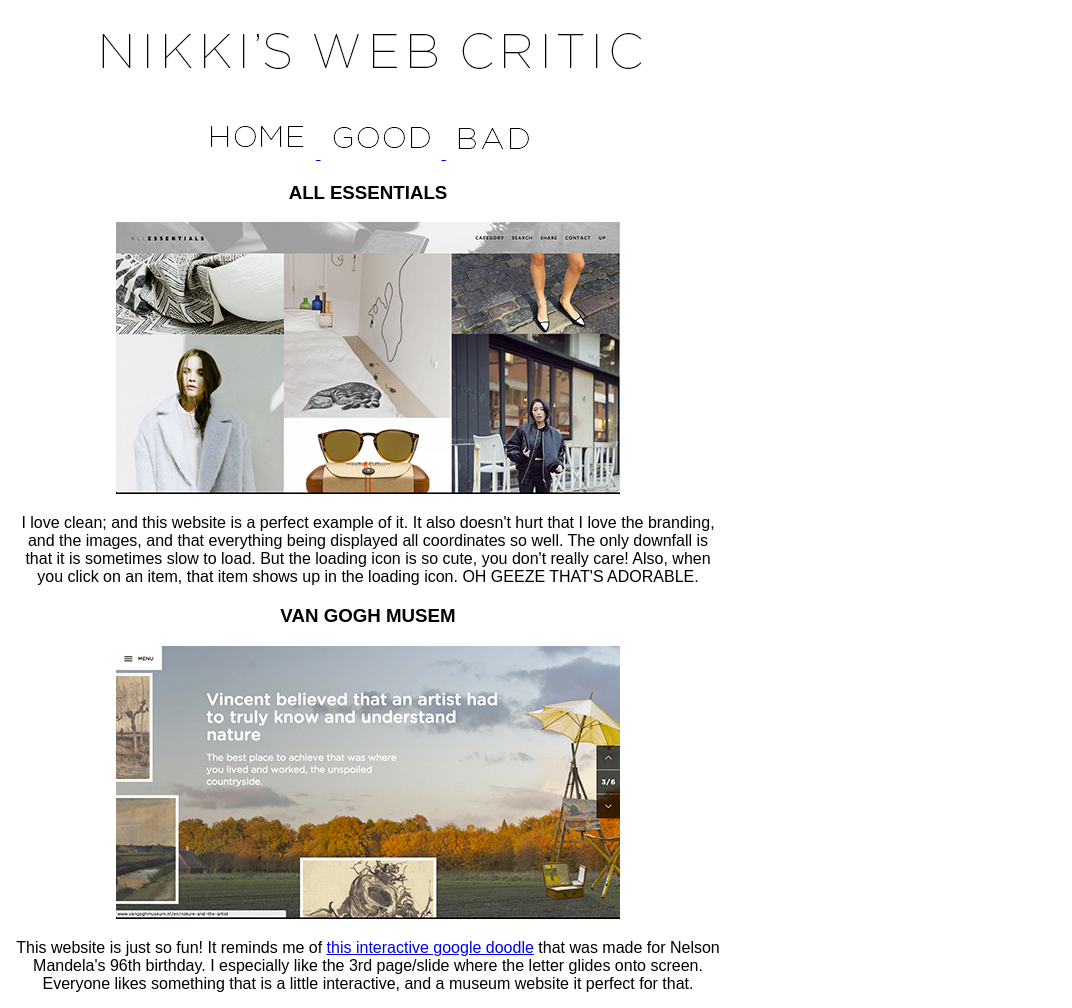
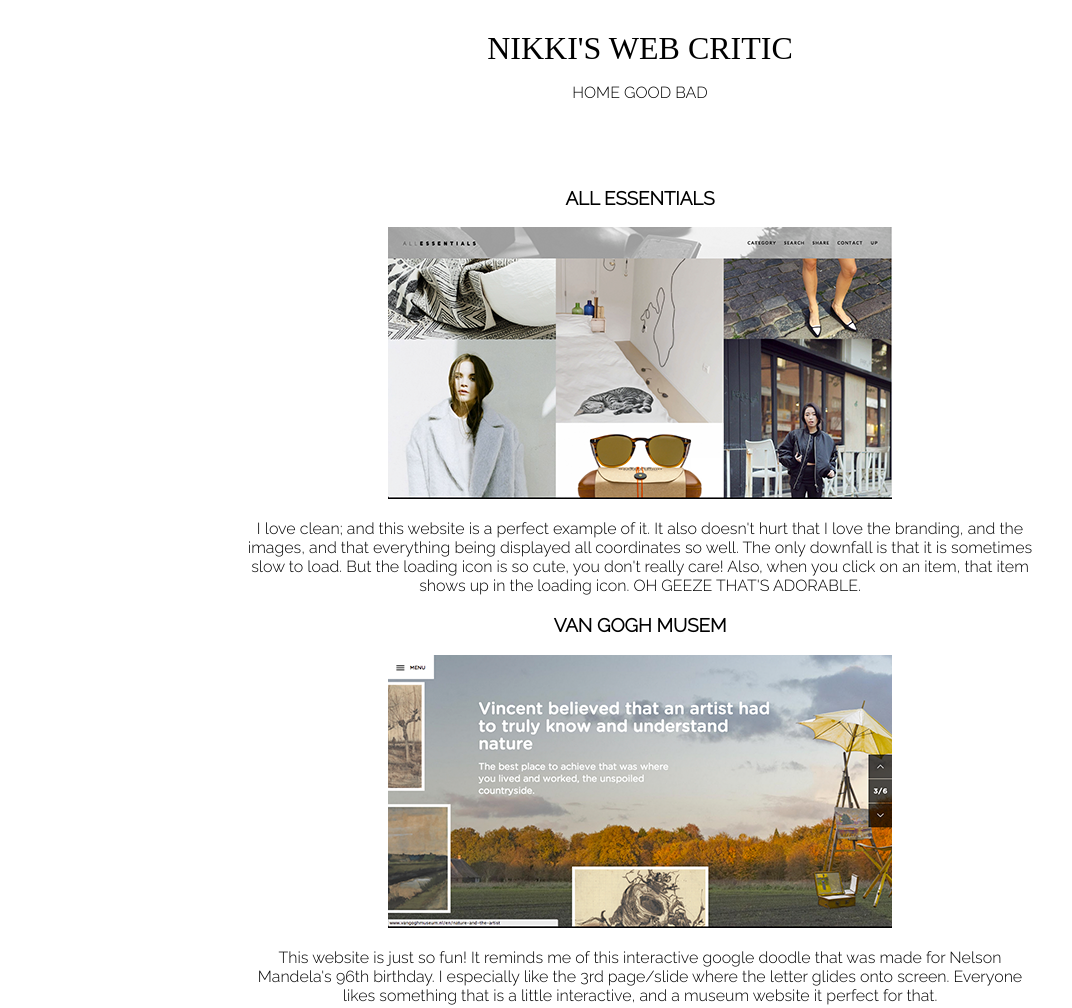
Before and after one commit to niknorb/11_Assignment, a plain HTML site: page good/good.html in a window 1280 px wide. Shown: the top 1008 px of the page, without its empty margins (0-1072 px from the left). Drawn offline with Linux system fonts and the light colour scheme.

Commit message:
Commit 6
padding and margins. Centered page. 800px width. Added rules for links.

```diff
--- a/base.css
+++ b/base.css
@@ -21,7 +21,6 @@ nav, article {
 }
 
 nav {
-	color: #ccc;
 	margin: 0 0 30 10px;
 	float: left;
 	width: 10%;
--- a/good/base.css
+++ b/good/base.css
@@ -6,10 +6,26 @@ html {
 	text-align: center;
 }
 body {
-
-	width: 720px;
-	background: white;
-	border-left: 5px solid #FFF;
-	border-right: 5px solid #FFF;
-	font-family: Arial
+	width: 800px;
+	margin: auto;
+	font-family: Raleway, sans-serif;
 }
+header {
+	padding-top: 30px;
+	font-family: serif;
+	font-size: 2em;
+}
+a {
+	text-decoration: none;
+	color: #000;
+}
+a:visited {
+	text-decoration: none;
+}
+a:hover {
+	color: #cecece;
+	text-decoration: underline;
+}
+nav {
+	padding-bottom: 50px;
+}
--- a/good/good.html
+++ b/good/good.html
@@ -8,27 +8,18 @@
 	</head>
 <body>
 		<header>
-			<a href="../index.html">
-
-				<img src="../img/banner.png" alt="Nikki's Web Critic">
-			</a>
+			<a href="../index.html">NIKKI'S WEB CRITIC</a>
 		</header>
 
 		<nav>
 
-			<p><a href="../index.html">
-				<img src="../img/home.png" alt="Home">
-			</a>
+			<p><a href="../index.html">HOME</a>
 
 
-			<a href="good.html">
-				<img src="../img/good.png" alt="good">
-			</a>
+			<a href="good.html">GOOD</a>
 
 
-			<a href="../bad/bad.html">
-				<img src="../img/bad.png" alt="bad">
-			</a></p>
+			<a href="../bad/bad.html">BAD</a></p>
 
 		</nav>
 
```
